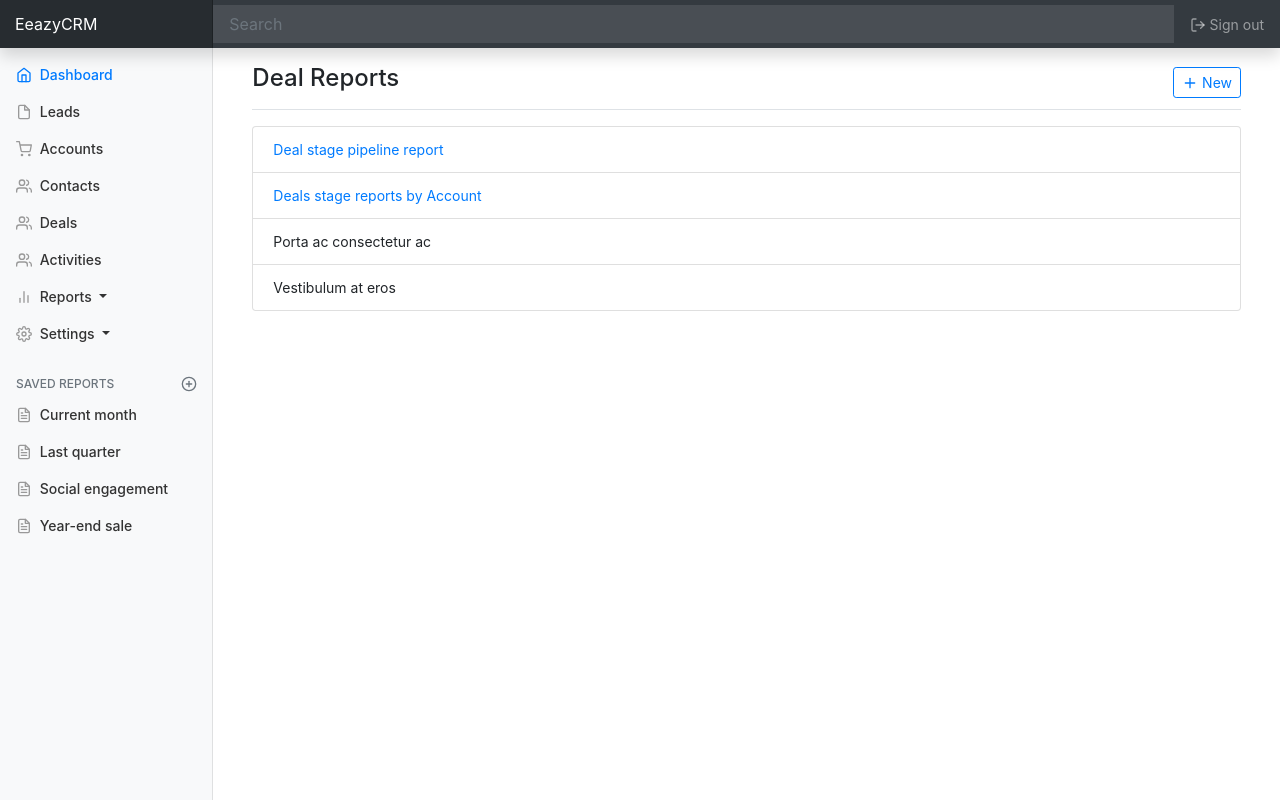
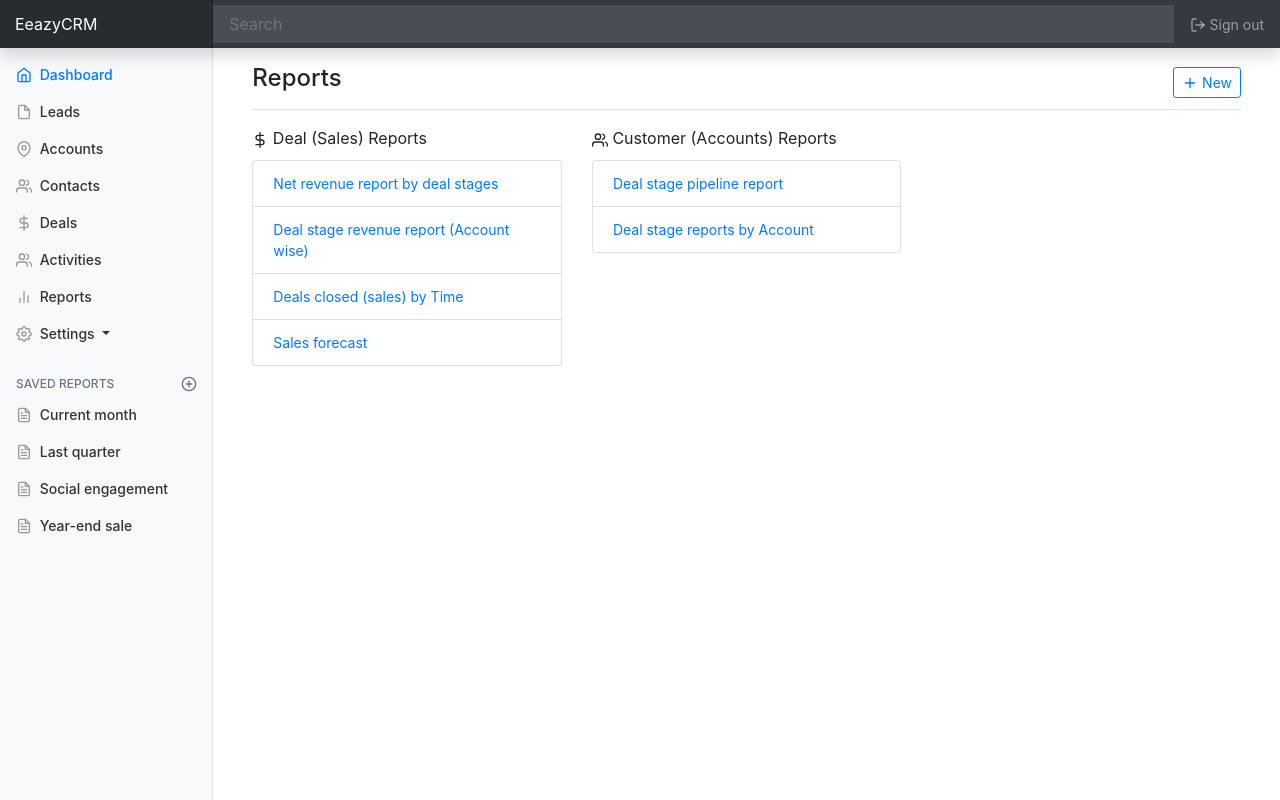
Before and after one commit to jagjot2008/EeazyCRM, a Flask app: page /reports/deals in a window 1280 px wide. Run offline with Flask 2, Linux system fonts and the light colour scheme; the visitor is signed in with stand-in values (Sample User, id 1); data comes from the database, SQL or seed files in the repository; some libraries are stand-ins or nearby versions.

Commit message:
Reports modifications: deals 1

```diff
--- a/eeazycrm/reports/routes.py
+++ b/eeazycrm/reports/routes.py
@@ -15,7 +15,7 @@ reports = Blueprint('reports', __name__)
 @reports.route("/reports/deals")
 @login_required
 def deal_reports():
-    return render_template("reports/deals.html", title="Deal Reports")
+    return render_template("reports/reports.html", title="Reports")
 
 
 @reports.route("/reports/deal_stages")
@@ -146,3 +146,31 @@ def deal_stage_by_users():
                            title="Reports: Deal Stages by Users",
                            deals=data,
                            deals_closed=get_users_deals())
+
+
+@reports.route("/reports/deal_closed_by_date")
+@login_required
+def deal_closed_by_date():
+    query = Deal.query \
+        .with_entities(
+            Deal.owner_id.label('owner'),
+            User.first_name,
+            User.last_name,
+            DealStage.stage_name,
+            Deal.expected_close_price.label('total_price')
+        ) \
+        .filter(DealStage.stage_name.in_(['Closed - Won', 'Closed - Lost'])) \
+        .join(Deal.owner, Deal.deal_stage) \
+        .group_by(
+            Deal.owner_id,
+            User.first_name,
+            User.last_name,
+            DealStage.stage_name,
+            Deal.expected_close_date,
+            Deal.expected_close_price) \
+        .order_by(text('owner'))
+
+    return render_template("reports/deals_closed_by_time.html",
+                           title="Reports: Deal Stages by Users",
+                           deals=data,
+                           deals_closed=get_users_deals())
--- a/eeazycrm/static/stylesheets/style.css
+++ b/eeazycrm/static/stylesheets/style.css
@@ -269,3 +269,9 @@ body {
 .icon-warning {
     color: red;
 }
+
+.reports-heading {
+    font-weight: 400;
+    font-size: 16px;
+    margin-bottom: 10px;
+}
--- a/eeazycrm/templates/layout.html
+++ b/eeazycrm/templates/layout.html
@@ -88,7 +88,7 @@
           </li>
           <li class="nav-item">
             <a class="nav-link" href="{{ url_for('accounts.get_accounts_view') }}">
-              <span data-feather="shopping-cart"></span>
+              <span data-feather="map-pin"></span>
               Accounts
             </a>
           </li>
@@ -100,7 +100,7 @@
           </li>
           <li class="nav-item">
             <a class="nav-link" href="{{ url_for('deals.get_deals_view') }}">
-              <span data-feather="users"></span>
+              <span data-feather="dollar-sign"></span>
               Deals
             </a>
           </li>
@@ -111,13 +111,10 @@
             </a>
           </li>
           <li class="nav-item">
-            <a class="nav-link dropdown-toggle" data-toggle="dropdown" href="#">
+            <a class="nav-link" href="{{ url_for('reports.deal_reports') }}">
               <span data-feather="bar-chart-2"></span>
               Reports
             </a>
-            <div class="dropdown-menu">
-              <a class="dropdown-item" href="{{ url_for('reports.deal_reports') }}">Deal Reports</a>
-            </div>
           </li>
           {% if current_user.is_admin %}
           <li class="nav-item">
--- a/eeazycrm/templates/reports/deals.html
+++ /dev/null
@@ -1,28 +0,0 @@
-{% extends "layout.html" %}
-    {% block content %}
-    <div class="d-flex justify-content-between flex-wrap flex-md-nowrap align-items-center pt-3 pb-2 mb-3 border-bottom">
-        <h2 class="h4">{% if title %}{{title}}{% else %}No Title{% endif %}</h2>
-        <div class="btn-toolbar mb-2 mb-md-0">
-            <a class="btn btn btn-sm btn-outline-primary" role="button" href="{{ url_for('leads.new_lead') }}">
-                <span data-feather="plus"></span>
-                  New
-            </a>
-        </div>
-    </div>
-
-    <ul class="list-group">
-        <li class="list-group-item">
-            <a href="{{ url_for('reports.deal_stages') }}">Deal stage pipeline report</a>
-        </li>
-        <li class="list-group-item">
-            <a href="{{ url_for('reports.deals_closed') }}">Deals stage reports by Account</a>
-        </li>
-        {% if current_user.role.name == 'admin' %}
-            <li class="list-group-item">
-                <a href="{{ url_for('reports.deal_stage_by_users') }}">Deals stage reports by Users</a>
-            </li>
-        {% endif %}
-      <li class="list-group-item">Porta ac consectetur ac</li>
-      <li class="list-group-item">Vestibulum at eros</li>
-    </ul>
-    {% endblock %}
--- /dev/null
+++ b/eeazycrm/templates/reports/reports.html
@@ -0,0 +1,48 @@
+{% extends "layout.html" %}
+    {% block content %}
+    <div class="d-flex justify-content-between flex-wrap flex-md-nowrap align-items-center pt-3 pb-2 mb-3 border-bottom">
+        <h2 class="h4">{% if title %}{{title}}{% else %}No Title{% endif %}</h2>
+        <div class="btn-toolbar mb-2 mb-md-0">
+            <a class="btn btn btn-sm btn-outline-primary" role="button" href="{{ url_for('leads.new_lead') }}">
+                <span data-feather="plus"></span>
+                  New
+            </a>
+        </div>
+    </div>
+
+    <div class="row">
+        <div class="col-4">
+            <div class="reports-heading"><span data-feather="dollar-sign"></span> Deal (Sales) Reports</div>
+            <ul class="list-group">
+                <li class="list-group-item">
+                    <a href="{{ url_for('reports.deal_stages') }}">Net revenue report by deal stages</a>
+                </li>
+                <li class="list-group-item">
+                    <a href="{{ url_for('reports.deals_closed') }}">Deal stage revenue report (Account wise)</a>
+                </li>
+                {% if current_user.role.name == 'admin' %}
+                    <li class="list-group-item">
+                        <a href="{{ url_for('reports.deal_stage_by_users') }}">Deal stage revenue report (User wise)</a>
+                    </li>
+                {% endif %}
+                <li class="list-group-item">
+                    <a href="#">Deals closed (sales) by Time</a>
+                </li>
+                <li class="list-group-item">
+                    <a href="#">Sales forecast</a>
+                </li>
+            </ul>
+        </div>
+        <div class="col-4">
+            <div class="reports-heading"><span data-feather="users"></span> Customer (Accounts) Reports</div>
+            <ul class="list-group">
+                <li class="list-group-item">
+                    <a href="{{ url_for('reports.deal_stages') }}">Deal stage pipeline report</a>
+                </li>
+                <li class="list-group-item">
+                    <a href="{{ url_for('reports.deals_closed') }}">Deal stage reports by Account</a>
+                </li>
+            </ul>
+        </div>
+    </div>
+    {% endblock %}
```
